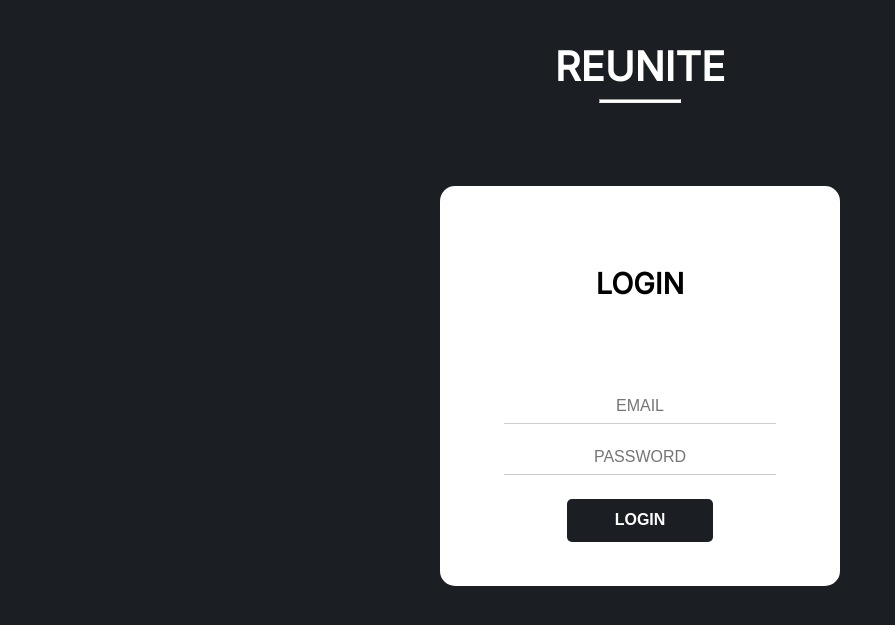
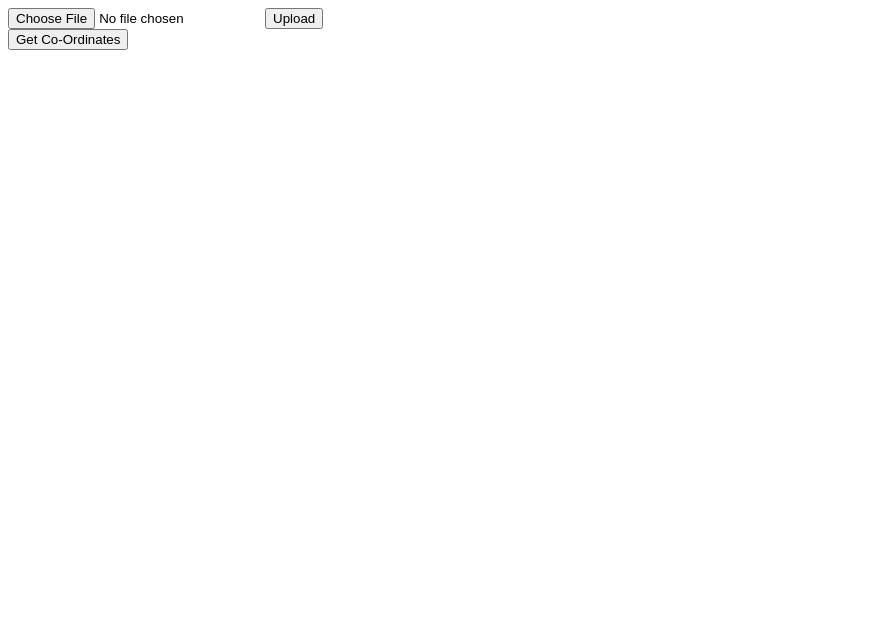
Before and after one commit to Ayroid/REUNITE, a Node server app: page / in a window 1280 px wide. Shown: the top 625 px of the page, without its empty margins (0-895 px from the left). Run offline with Node 20, Linux system fonts and the light colour scheme; some libraries are stand-ins or nearby versions.

Commit message:
added functionality to get coordinates in home.ejs

```diff
--- a/controllers/upload.js
+++ b/controllers/upload.js
@@ -19,9 +19,7 @@ const uploads = async (req, res) => {
 			return res.status(400).json({ error: err.message });
 		}
 
-		console.log(result);
-
-		res.send(result.filename);
+		res.send('image upload sucessfull');
 	});
 };
 
--- a/routers/pages.js
+++ b/routers/pages.js
@@ -5,7 +5,7 @@ pageRouter.get('/', (req, res) => {
 
     // CHECK IF JWT IS VALID, REDIRECT TO HOME PAGE ELSE REDIRECT TO LOGIN PAGE
 
-    res.render('login');
+    res.render('home');
 });
 
 pageRouter.get('/login', (req, res) => {
--- a/views/home.ejs
+++ b/views/home.ejs
@@ -10,5 +10,32 @@
         <input type="file" name="lostImage">
         <button type="submit">Upload</button>
     </form>
+
+    <!--button for getting the coordinates-->
+    <button onclick="getLocation()">Get Co-Ordinates</button>
+    <!-- this element displays the coordinates-->
+    <p id="coordinates"></p>
+
+
+
+    <script>
+        var coordinates = document.getElementById('coordinates');
+
+        function getLocation(){
+            if(navigator.geolocation){
+                navigator.geolocation.watchPosition(showPosition);
+            }else{
+                coordinates.innerHTML = "geolocation is not supported in your broswer";
+            }
+        }
+
+        function showPosition(position) {
+            coordinates.innerHTML="Latitude: " + position.coords.latitude +
+                "<br>Longitude: " + position.coords.longitude;
+        }
+
+    </script>
+
+
 </body>
 </html>
```
Also changed, not shown: 4 other files.
